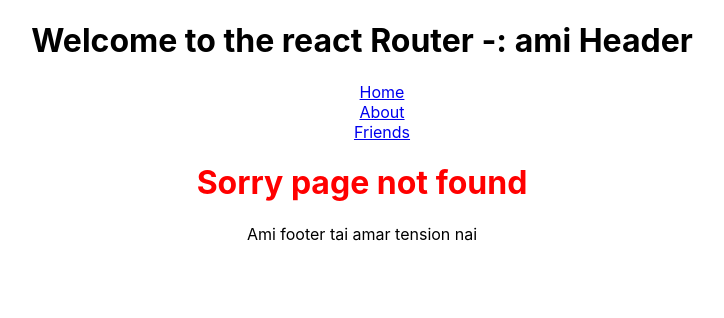
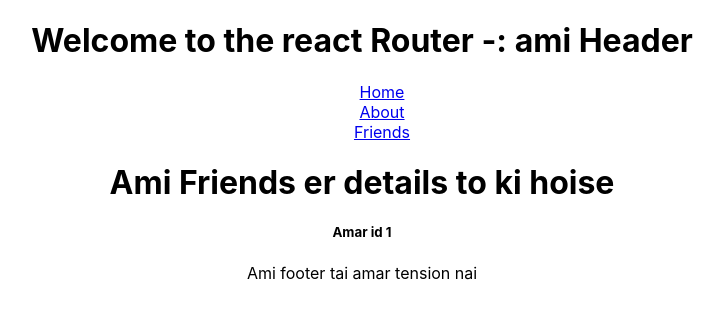
Before and after one commit to Mim-Hakkani/ReactRouterNew, a React (Create React App) app: page /friend/1 in a window 1280 px wide. Before the commit this address had no page. Shown: the top 318 px of the page, without its empty margins (278-1002 px from the left). Built offline with nearby package versions, Linux system fonts and the light colour scheme.

Commit message:
dynamic routing and single page get using useParams() hook

```diff
--- a/src/App.js
+++ b/src/App.js
@@ -1,6 +1,7 @@
 import { Route, Routes } from 'react-router-dom';
 import './App.css';
 import About from './components/About/About';
+import FriendDetails from './components/FriendDetails/FriendDetails';
 import Friends from './components/Friends/Friends';
 import Header from './components/Header/Header';
 import Home from './components/Home/Home';
@@ -17,6 +18,8 @@ function App() {
         <Route path='/' element={<Home/>}></Route>
         <Route path="about" element={<About/>}></Route>
         <Route path='friends' element={<Friends/>}></Route>
+          {/* dynamic routing for friends  step-1 */}
+         <Route path='friend/:friendId' element={<FriendDetails/>}></Route>
         <Route path="*" element={<NotFound/>}></Route>
       </Routes>
 
--- a/src/components/Friend/Friend.js
+++ b/src/components/Friend/Friend.js
@@ -7,7 +7,7 @@ const Friend = ({user}) => {
 
     const handleFriend=(id)=>{
 
-      const path = `/about/`+id ;
+      const path = `/friend/`+id ;
     //   console.log('Path is ',path);
       navigate(path);
     }
--- /dev/null
+++ b/src/components/FriendDetails/FriendDetails.js
@@ -0,0 +1,16 @@
+import React from 'react';
+import { useParams } from 'react-router-dom';
+
+const FriendDetails = () => {
+
+    const {friendId} = useParams();
+    console.log('Friend id ',friendId);
+    return (
+        <div>
+            <h1>Ami Friends er details to ki hoise </h1>
+            <h5>Amar id {friendId}</h5>
+        </div>
+    );
+};
+
+export default FriendDetails;
```
